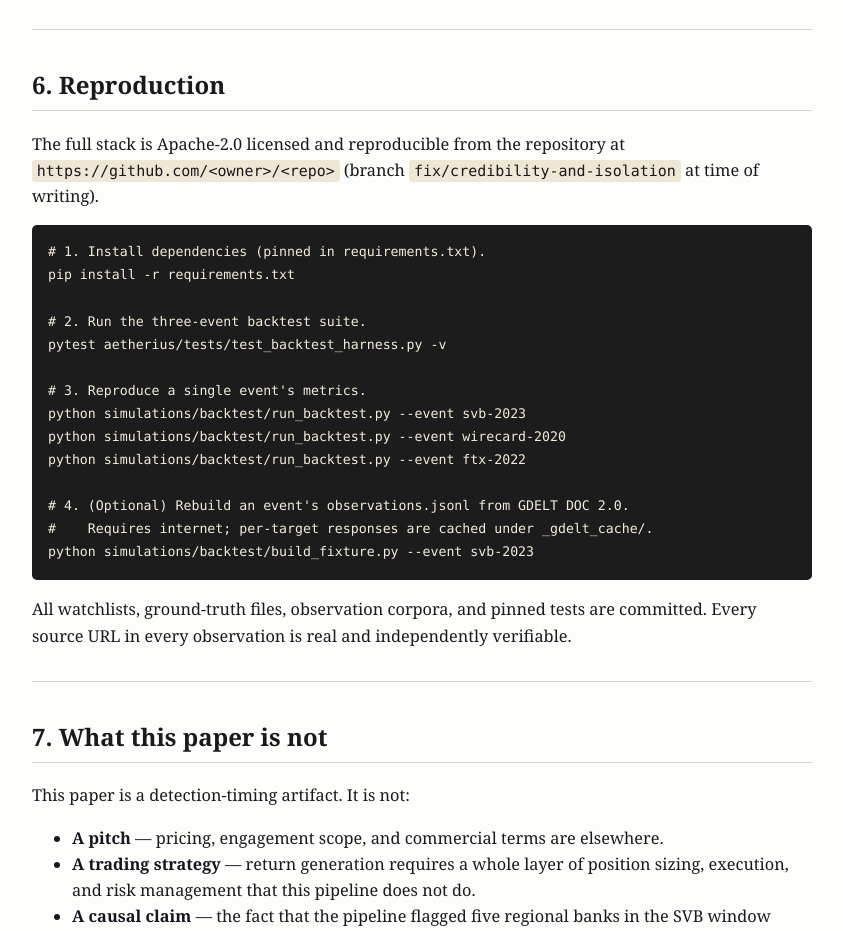
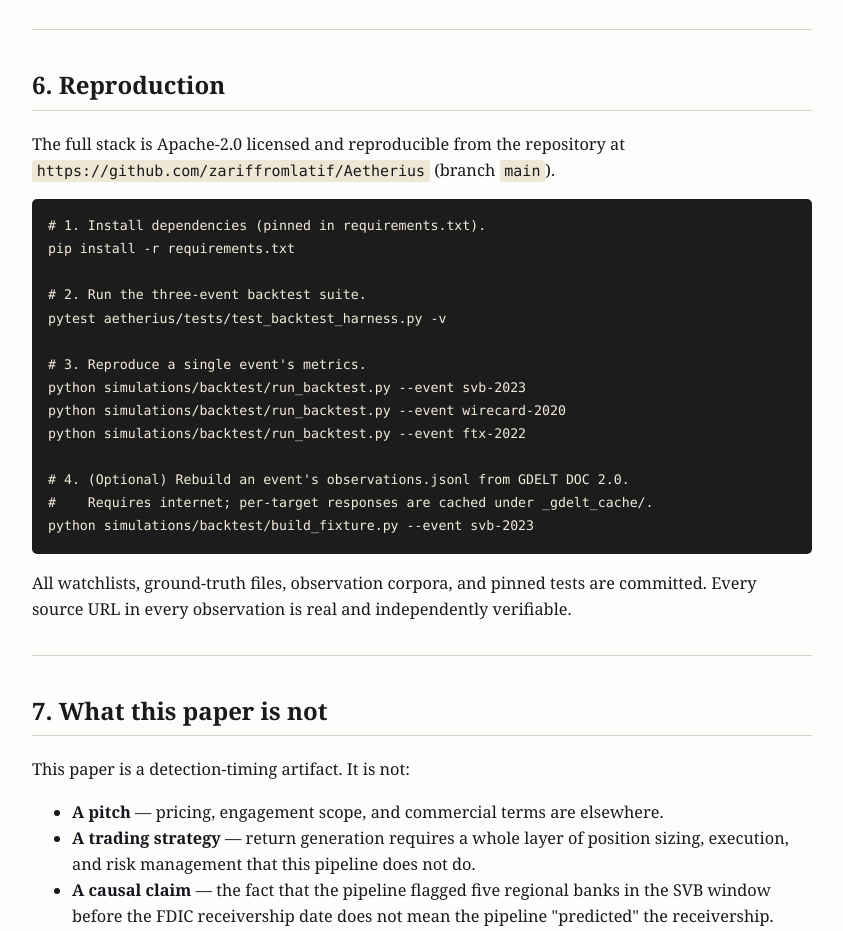
Before and after one commit to zariffromlatif/Aetherius, a plain HTML site: page docs/working_paper/detection_timing_backtest_2026-07.html in a window 1280 px wide. Shown: the part 9706-10637 px from the top of the page, without its empty margins (218-1061 px from the left). Drawn offline with Linux system fonts and the light colour scheme.

Commit message:
Fix stale repo placeholder in working paper reproduction section
<owner>/<repo> + deleted fix/credibility-and-isolation branch -> real repo URL on main.

Co-Authored-By: Claude Opus 4.8 <noreply@anthropic.com>

```diff
--- a/docs/working_paper/detection_timing_backtest_2026-07.html
+++ b/docs/working_paper/detection_timing_backtest_2026-07.html
@@ -326,7 +326,7 @@ a:hover { color: #14161e; }
 <p>The primary-financial-news whitelist was fixed before the fixtures were built. It was <strong>not</strong> tuned after seeing per-event results. That said, a reader could reasonably object that the whitelist itself is a selection: adding aggregator wires would raise both recall (more coverage) and false positives (more noise). We chose "high-confidence primary sources" over "coverage" — the same choice a professional analyst makes when deciding which desk to trust.</p>
 <hr />
 <h2 id="6-reproduction">6. Reproduction</h2>
-<p>The full stack is Apache-2.0 licensed and reproducible from the repository at <code>https://github.com/&lt;owner&gt;/&lt;repo&gt;</code> (branch <code>fix/credibility-and-isolation</code> at time of writing).</p>
+<p>The full stack is Apache-2.0 licensed and reproducible from the repository at <code>https://github.com/zariffromlatif/Aetherius</code> (branch <code>main</code>).</p>
 <pre><code class="language-bash"># 1. Install dependencies (pinned in requirements.txt).
 pip install -r requirements.txt
 
```
Also changed, not shown: 1 other file.
